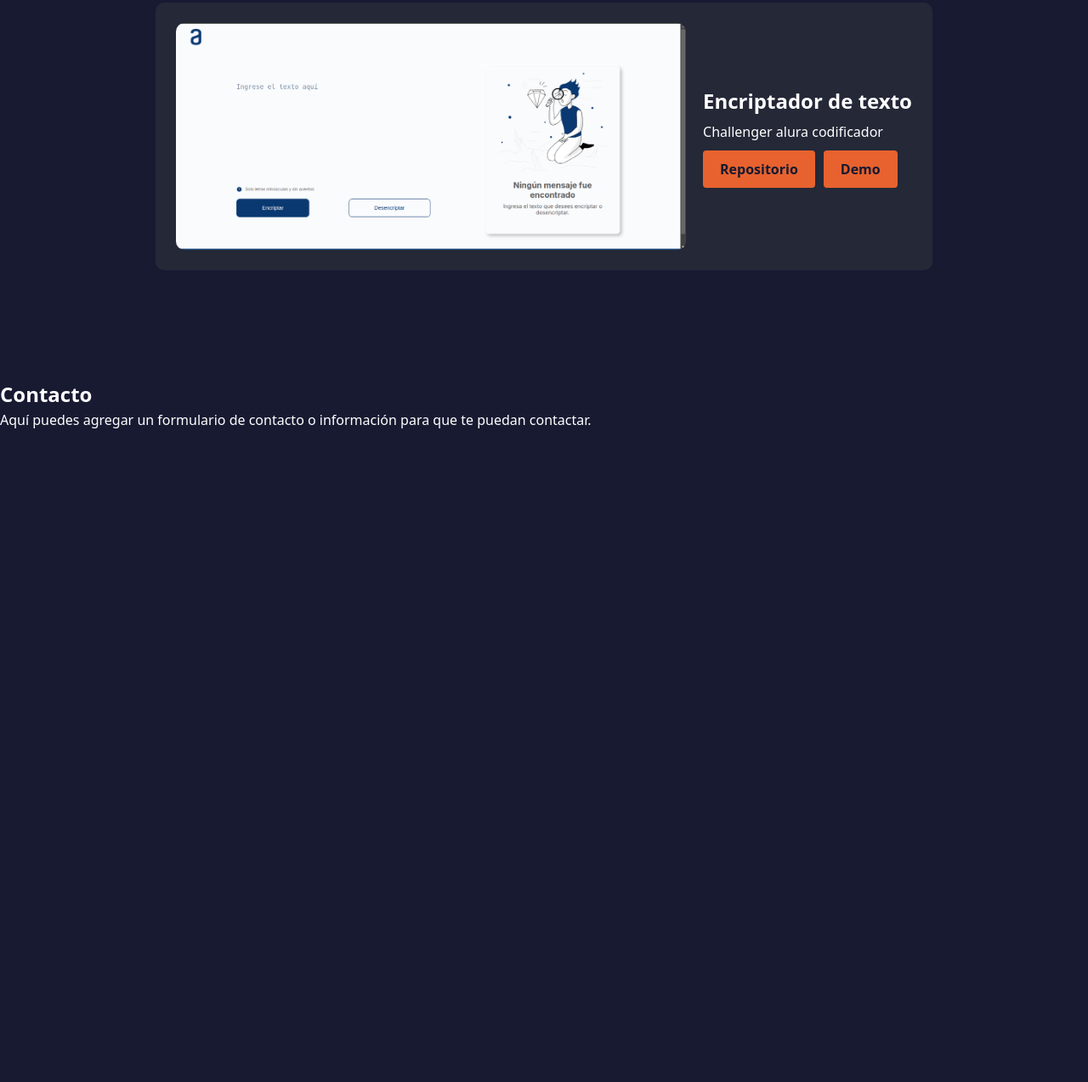
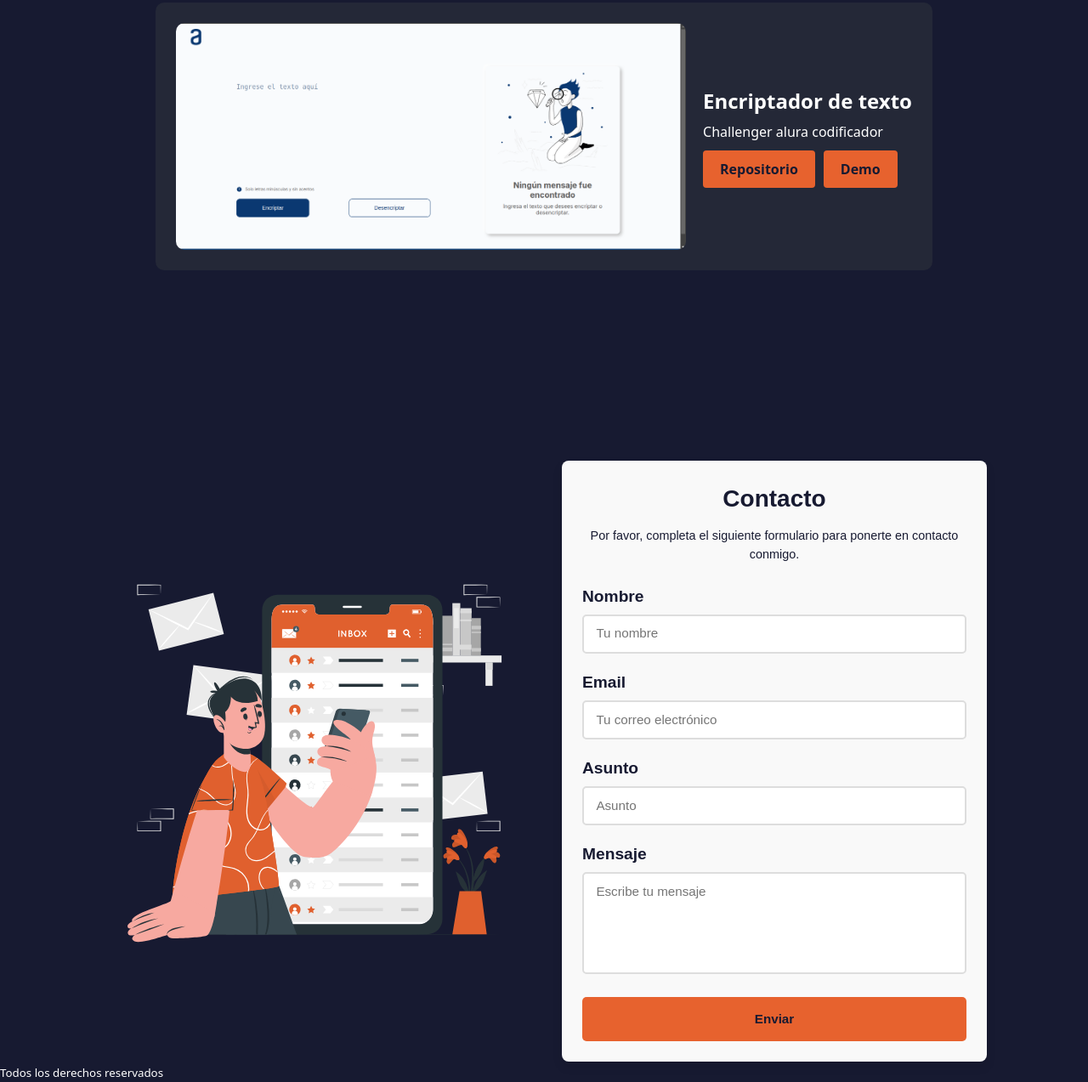
Before and after one commit to josedavilasalcedo/portafolio-web-josedavila, a plain HTML site: page index.html in a window 1280 px wide. Shown: the part 1837-3110 px from the top of the page at 85% size. Before the commit the page ends 2343 px from the top, so only its background shows below. Drawn offline with Linux system fonts and the light colour scheme.

Commit message:
se agrego la seccion contacto

```diff
--- a/assets/css/styles.css
+++ b/assets/css/styles.css
@@ -451,6 +451,120 @@ main {
   background-color: var(--color-light);
 }
 
+/*Seccion contacto*/
+.contact__content {
+  display: flex;
+  justify-content: center;
+  gap: 30px;
+  align-items: center;
+  padding-top: 2rem;
+  margin-top: 4rem;
+}
+
+.contact__image-container {
+  width: 40%;
+
+}
+
+.contact__image {
+  border-radius: 10px;
+  overflow: hidden;
+}
+
+/* General Form Styles */
+.contact__form {
+  max-width: 500px;
+  padding: 1.5rem;
+  background-color: #f9f9f9;
+  border-radius: 8px;
+  box-shadow: 0 6px 12px rgba(0, 0, 0, 0.1);
+  font-family: 'Arial', sans-serif;
+}
+
+.contact__title {
+  font-size: 1.75rem;
+  font-weight: 700;
+  margin-bottom: 0.75rem;
+  color: var(--color-background);
+  text-align: center;
+}
+
+.contact__description {
+  font-size: 0.9rem;
+  margin-bottom: 1.5rem;
+  color: var(--color-background);
+  font-weight: 400;
+  text-align: center;
+}
+
+.contact__form-group {
+  margin-bottom: 1.25rem;
+  position: relative;
+}
+
+.contact__label {
+  font-size: 1.2rem;
+  color: var(--color-background);
+  font-weight: 600;
+  display: block;
+  margin-bottom: 0.4rem;
+}
+
+.contact__input,
+.contact__textarea {
+  width: 100%;
+  padding: 0.6rem 0.9rem;
+  font-size: 0.95rem;
+  border: 2px solid #ddd;
+  border-radius: 5px;
+  transition: border-color 0.3s ease, box-shadow 0.3s ease;
+  background-color: #fff;
+}
+
+.contact__textarea {
+  height: 120px;
+  resize: none;
+}
+
+/* Hover & Focus Effects */
+.contact__input:hover,
+.contact__textarea:hover {
+  border-color: #aaa;
+}
+
+.contact__input:focus,
+.contact__textarea:focus {
+  border-color: var(--color-primary);
+  box-shadow: 0 0 6px rgba(52, 152, 219, 0.2);
+  outline: none;
+}
+
+/* Submit Button Styles */
+.contact__button {
+  display: block;
+  width: 100%;
+  padding: 0.9rem;
+  font-size: 0.95rem;
+  font-weight: bold;
+  background-color: var(--color-primary);
+  color: var(--color-background);
+  border: none;
+  border-radius: 5px;
+  cursor: pointer;
+  transition: background-color 0.3s ease, transform 0.2s ease;
+}
+
+.contact__button:hover {
+  background-color: var(--color-light);
+  transform: translateY(-2px);
+}
+
+.contact__button:active {
+  background-color: #1c6ea4;
+  transform: translateY(0);
+}
+
+
 /* Responsive */
 @media (max-width: 768px) {
   .nav {
@@ -526,6 +640,11 @@ main {
     flex-direction: column;
   }
 
+  /*Seccion contacto*/
+  .contact__content {
+    flex-direction: column;
+    align-items: center;
+  }
 }
 
 @media (max-width: 480px) {
@@ -553,4 +672,9 @@ main {
     width: 90%;
   }
 
+  /*Seccion contact*/
+  .contact__form {
+    width: 90%;
+  }
+
 }
--- a/assets/js/scripts.js
+++ b/assets/js/scripts.js
@@ -2,6 +2,42 @@ const menuToggle = document.getElementById('menuToggle');
 const nav = document.querySelector('.nav');
 
 menuToggle.addEventListener('click', () => {
-    nav.classList.toggle('active');
-    menuToggle.classList.toggle('active');
+  nav.classList.toggle('active');
+  menuToggle.classList.toggle('active');
 });
+
+//validacion del formulario
+document.addEventListener('DOMContentLoaded', () => {
+  const form = document.querySelector('.contact__form');
+
+  form.addEventListener('submit', (event) => {
+    event.preventDefault(); // Evitar el envío normal del formulario
+
+    // Obtener los valores de los campos
+    const formData = new FormData(form);
+
+    // Mostrar mensaje de cargando
+    const submitButton = form.querySelector('.contact__button');
+    submitButton.textContent = "Enviando...";
+
+    // Enviar los datos con fetch (AJAX)
+    fetch(form.action, {
+      method: form.method,
+      body: formData,
+      headers: {
+        'Accept': 'application/json'
+      }
+    }).then(response => {
+      if (response.ok) {
+        alert('Mensaje enviado con éxito.');
+        form.reset(); // Limpiar el formulario
+      } else {
+        alert('Hubo un error al enviar el mensaje. Por favor, inténtalo nuevamente.');
+      }
+    }).catch(error => {
+      alert('Ocurrió un error: ' + error.message);
+    }).finally(() => {
+      submitButton.textContent = "Enviar"; // Restablecer el texto del botón
+    });
+  });
+});
--- a/index.html
+++ b/index.html
@@ -226,12 +226,57 @@
 
 
     <!-- Sección Contacto -->
-    <section id="contact">
-      <h2>Contacto</h2>
-      <p>Aquí puedes agregar un formulario de contacto o información para que te puedan contactar.</p>
+    <section id="contact" class="contact">
+
+
+      <div class="contact__content">
+        <figure class="contact__image-container">
+          <img src="./assets/images/contact.svg" alt="Imagen representativa de contacto" class="contact__image">
+        </figure>
+
+        <form class="contact__form" aria-label="Formulario de contacto" action="https://formspree.io/f/xvgpeybg"
+          method="POST">
+          <h2 class="contact__title">Contacto</h2>
+          <p class="contact__description">Por favor, completa el siguiente formulario para ponerte en contacto conmigo.
+          </p>
+
+          <div class="contact__form-group">
+            <label for="name" class="contact__label">Nombre</label>
+            <input type="text" id="name" name="name" class="contact__input contact__input--name" placeholder="Tu nombre"
+              aria-required="true" required>
+          </div>
+
+          <div class="contact__form-group">
+            <label for="email" class="contact__label">Email</label>
+            <input type="email" id="email" name="email" class="contact__input contact__input--email"
+              placeholder="Tu correo electrónico" aria-required="true" required>
+          </div>
+
+          <div class="contact__form-group">
+            <label for="subject" class="contact__label">Asunto</label>
+            <input type="text" id="subject" name="subject" class="contact__input contact__input--subject"
+              placeholder="Asunto" aria-required="true" required>
+          </div>
+
+          <div class="contact__form-group">
+            <label for="message" class="contact__label">Mensaje</label>
+            <textarea id="message" name="message" class="contact__textarea" placeholder="Escribe tu mensaje"
+              aria-required="true" required></textarea>
+          </div>
+
+          <button type="submit" class="contact__button">Enviar</button>
+        </form>
+
+
+      </div>
     </section>
+
   </main>
   <!--Fin del main-->
+
+  <footer>
+    <small>Todos los derechos reservados</small>
+  </footer>
 
   <script src="./assets/js/scripts.js"></script>
 </body>
```
Also changed, not shown: assets/images/contact.jpg (added), assets/images/contact.svg (added).
